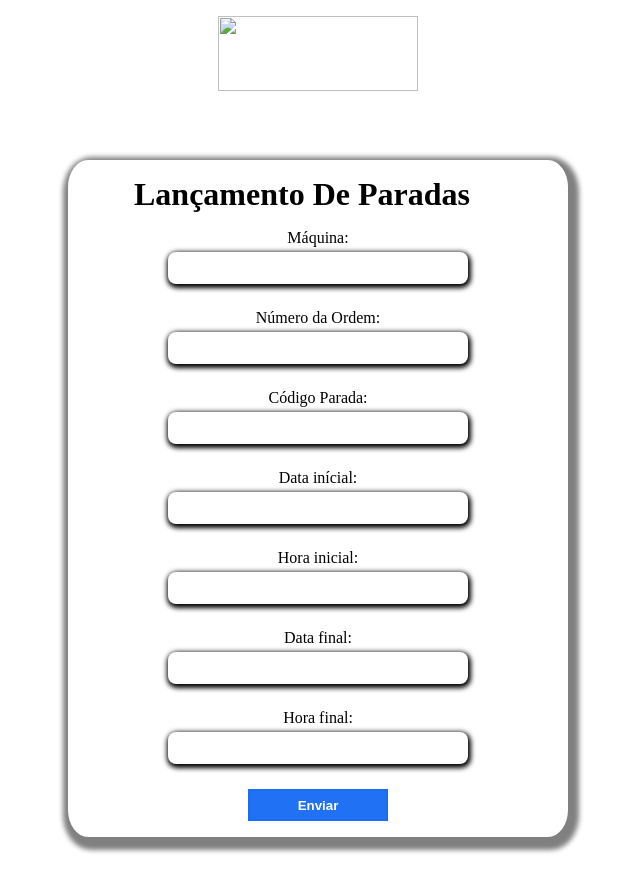
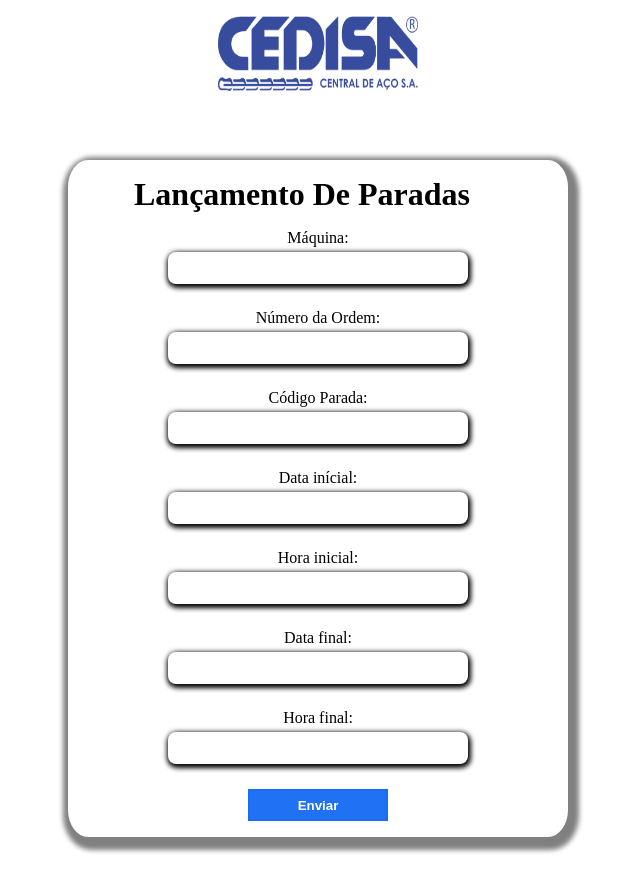
Before and after one commit to pcpcedisa/Lan-amento-de-paradas, a plain HTML site: page index.html in a window 1280 px wide. Shown: the whole page, without its empty margins (322-962 px from the left). Drawn offline with Linux system fonts and the light colour scheme; the site is published under a folder, as on GitHub Pages, so addresses that start at the root find nothing.

Commit message:
Add files via upload

```diff
--- a/index.html
+++ b/index.html
@@ -15,7 +15,7 @@
 
   <form action="https://api.sheetmonkey.io/form/kXTyqPPK7NGbE4xTivSmGf" method="post">
     <header>
-      <img src="/logo.png" alt="">
+      <img src="logo.png" alt="logo da cedisa">
     </header>
 
 
```
